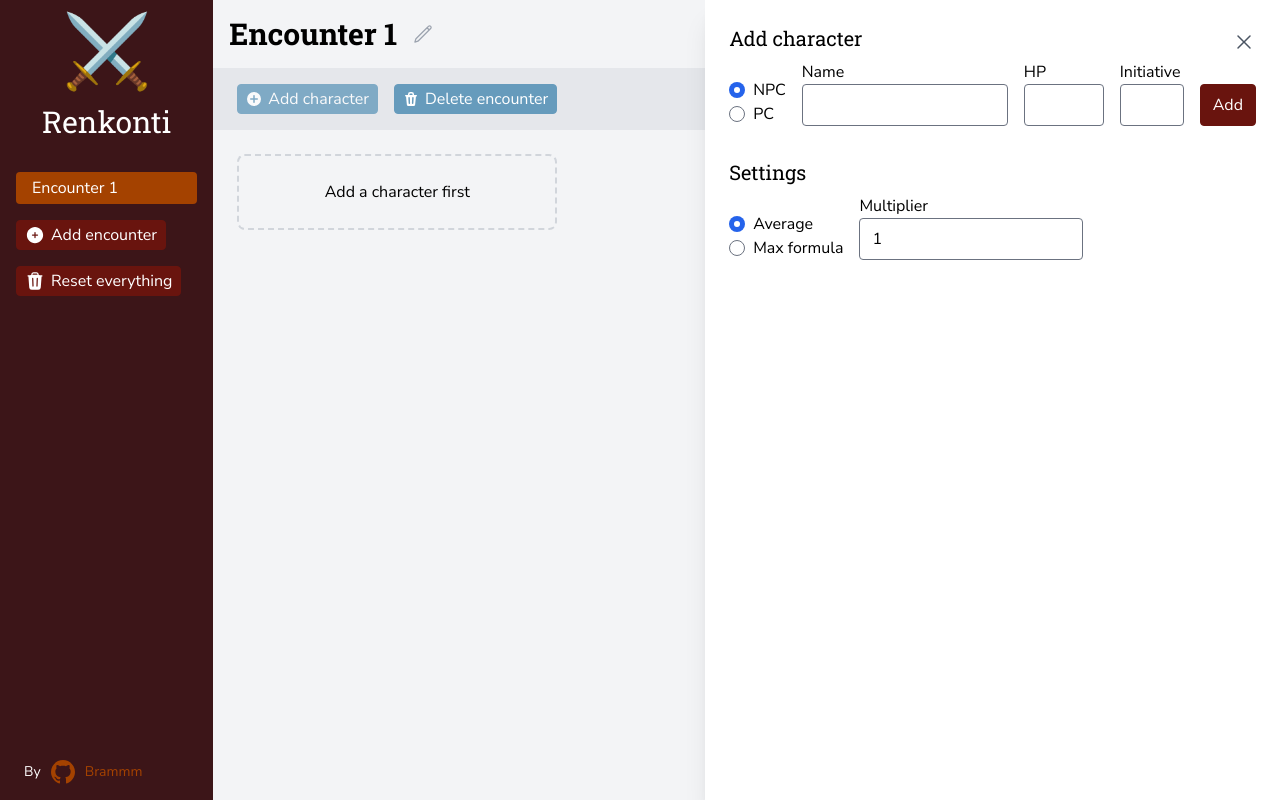
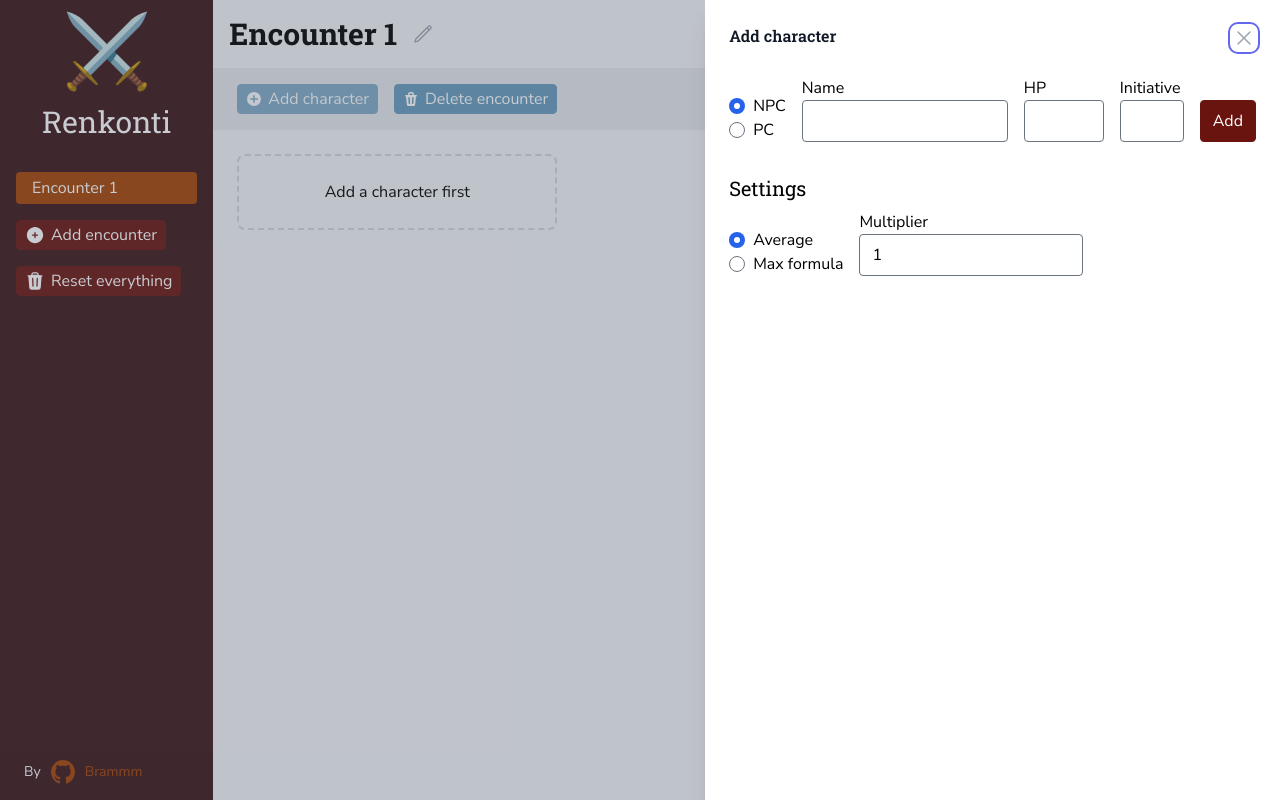
Before and after one commit to Brammm/dnd-encounter-tracker, a React (Vite) app: page / in a window 1280 px wide. Both pictures are taken after a click on the button "Add character". Built offline with nearby package versions, Linux system fonts and the light colour scheme.

Commit message:
Animate slideover and use dialog

```diff
--- a/src/components/page/Main.tsx
+++ b/src/components/page/Main.tsx
@@ -2,7 +2,7 @@ import useApp, {Encounter} from '../../hooks/useApp.tsx';
 import AddCharacterForm from '../encounter/AddCharacterForm.tsx';
 import Characters from '../encounter/Characters.tsx';
 import Header from '../encounter/Header.tsx';
-import {useState} from 'react';
+import {Fragment, useState} from 'react';
 import Button from '../Button.tsx';
 import {
     ArrowDownIcon,
@@ -14,6 +14,7 @@ import {
     TrashIcon,
 } from '@heroicons/react/16/solid';
 import {XMarkIcon} from '@heroicons/react/24/solid';
+import {Dialog, Transition} from '@headlessui/react';
 
 type Props = {
     encounter: Encounter;
@@ -34,6 +35,68 @@ export default function Main({encounter}: Props) {
 
     return (
         <main className="bg-gray-100 h-full flex flex-col">
+            <Transition.Root show={showAddCharacterForm} as={Fragment}>
+                <Dialog as="div" className="relative z-10" onClose={setShowAddCharacterForm}>
+                    <Transition.Child
+                        as={Fragment}
+                        enter="transform transition ease-in-out duration-500 sm:duration-700"
+                        enterFrom="opacity-0"
+                        enterTo="opacity-100"
+                        leave="transform transition ease-in-out duration-500 sm:duration-700"
+                        leaveFrom="opacity-100"
+                        leaveTo="opacity-0"
+                    >
+                        <div className="fixed inset-0 bg-gray-600/30" />
+                    </Transition.Child>
+
+                    <div className="fixed inset-0 overflow-hidden">
+                        <div className="absolute inset-0 overflow-hidden">
+                            <div className="pointer-events-none fixed inset-y-0 right-0 flex max-w-full pl-10">
+                                <Transition.Child
+                                    as={Fragment}
+                                    enter="transform transition ease-in-out duration-500 sm:duration-700"
+                                    enterFrom="translate-x-full"
+                                    enterTo="translate-x-0"
+                                    leave="transform transition ease-in-out duration-500 sm:duration-700"
+                                    leaveFrom="translate-x-0"
+                                    leaveTo="translate-x-full"
+                                >
+                                    <Dialog.Panel className="pointer-events-auto">
+                                        <div className="flex h-full flex-col overflow-y-scroll bg-white py-6 shadow-xl">
+                                            <div className="px-4 sm:px-6">
+                                                <div className="flex items-start justify-between">
+                                                    <Dialog.Title className="font-serif font-semibold leading-6 text-gray-900">
+                                                        Add character
+                                                    </Dialog.Title>
+                                                    <div className="ml-3 flex h-7 items-center">
+                                                        <button
+                                                            type="button"
+                                                            className="relative rounded-md bg-white text-gray-400 hover:text-gray-500 focus:outline-none focus:ring-2 focus:ring-indigo-500 focus:ring-offset-2"
+                                                            onClick={() => setShowAddCharacterForm(false)}
+                                                        >
+                                                            <span className="absolute -inset-2.5" />
+                                                            <span className="sr-only">Close panel</span>
+                                                            <XMarkIcon className="h-6 w-6" aria-hidden="true" />
+                                                        </button>
+                                                    </div>
+                                                </div>
+                                            </div>
+                                            <div className="relative mt-6 flex-1 px-4 sm:px-6">
+                                                <AddCharacterForm
+                                                    onAdd={(type, name, initiative, hp) => {
+                                                        addCharacter(encounter.id, {type, name, initiative, hp});
+                                                    }}
+                                                />
+                                            </div>
+                                        </div>
+                                    </Dialog.Panel>
+                                </Transition.Child>
+                            </div>
+                        </div>
+                    </div>
+                </Dialog>
+            </Transition.Root>
+
             <Header encounter={encounter} />
 
             <div className="flex gap-x-4 bg-gray-200 px-6 py-4">
@@ -98,26 +161,6 @@ export default function Main({encounter}: Props) {
             </div>
 
             <Characters encounter={encounter} />
-            {showAddCharacterForm && (
-                <div className="absolute top-0 bottom-0 right-0 bg-white shadow-xl p-6">
-                    <div className="flex justify-between items-center">
-                        <h2 className="text-xl font-serif mb-2">Add character</h2>
-                        <button
-                            className="text-2xl text-gray-600 relative"
-                            onClick={() => setShowAddCharacterForm(false)}
-                        >
-                            <span className="absolute -inset-2.5" />
-                            <span className="sr-only">Close panel</span>
-                            <XMarkIcon className="h-6 w-6" aria-hidden="true" />
-                        </button>
-                    </div>
-                    <AddCharacterForm
-                        onAdd={(type, name, initiative, hp) => {
-                            addCharacter(encounter.id, {type, name, initiative, hp});
-                        }}
-                    />
-                </div>
-            )}
         </main>
     );
 }
```
